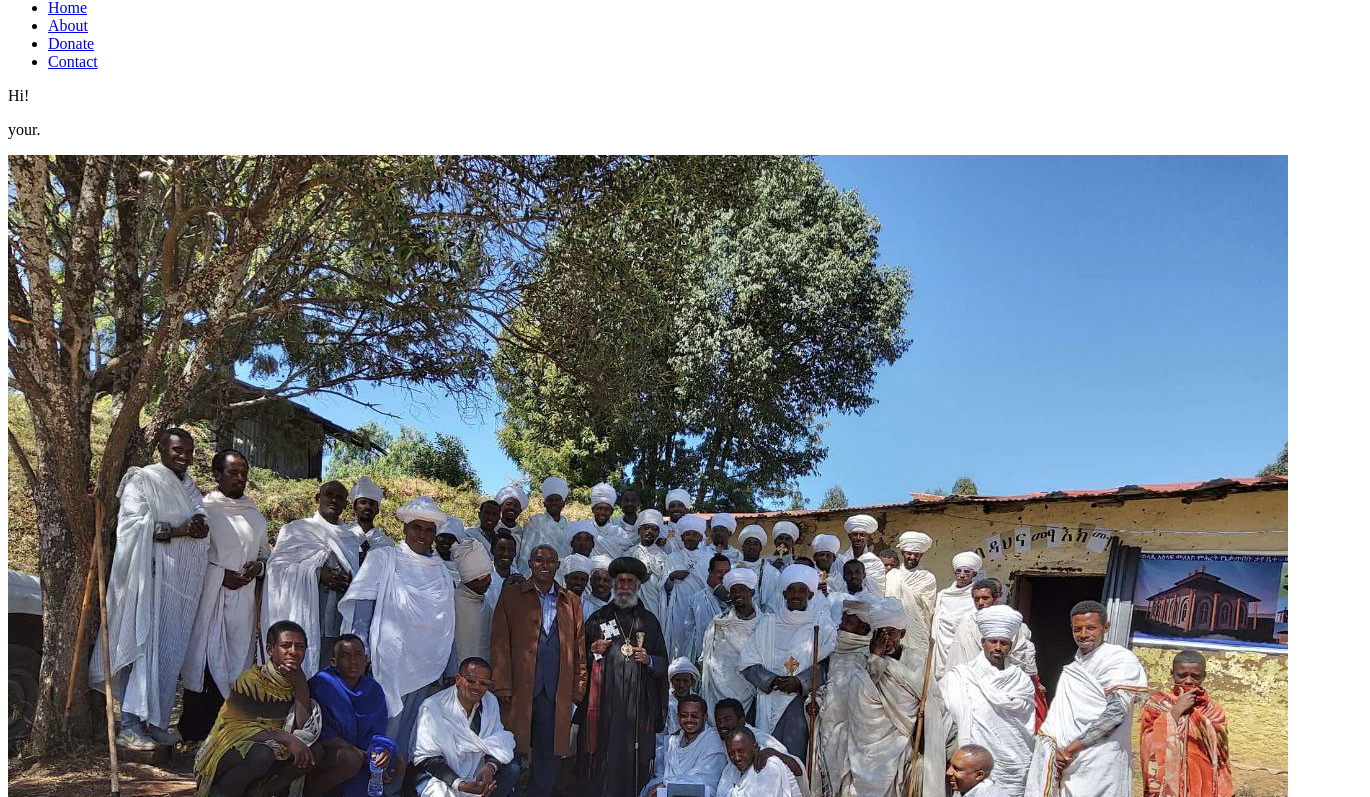
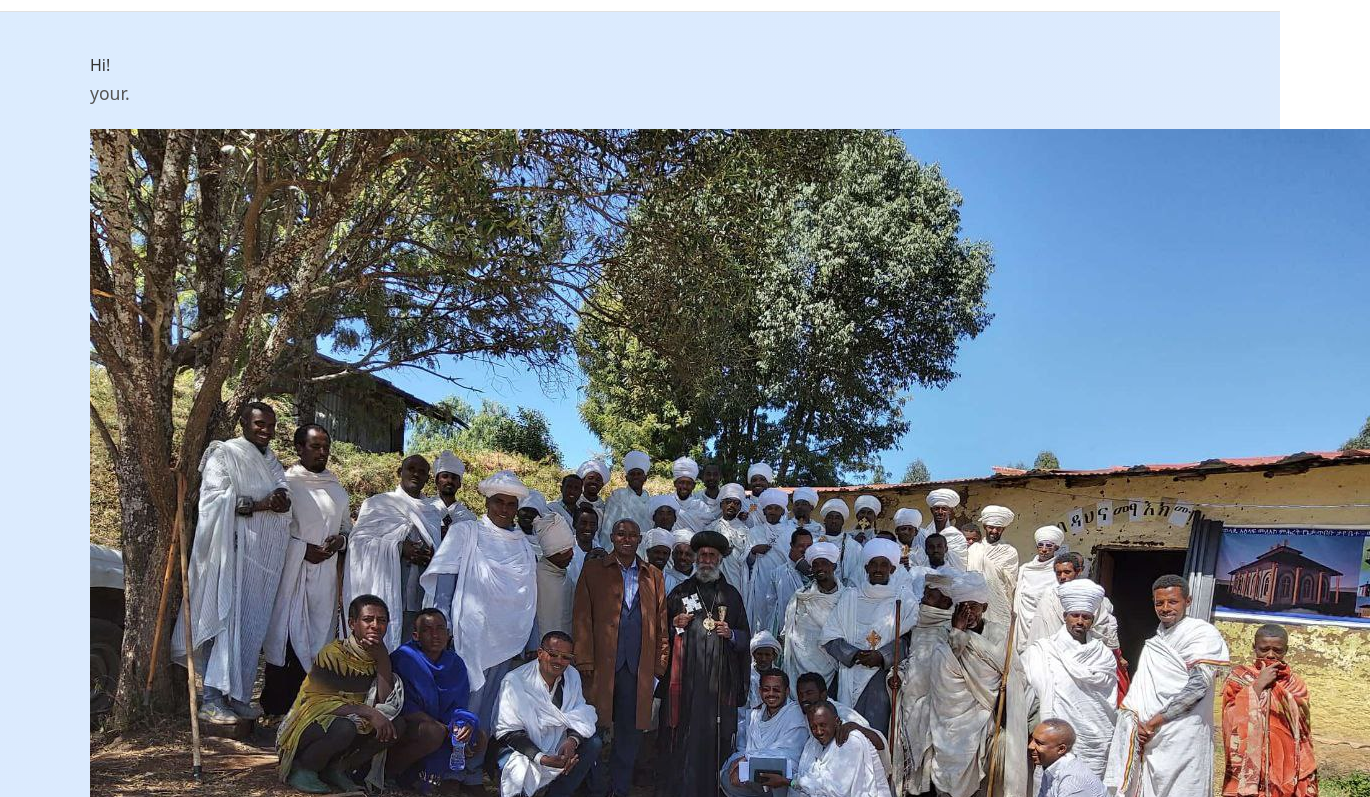
Before and after one commit to tekaz-glitch/Qolo-Temarioch, a plain HTML site: page index.html in a window 1280 px wide. Shown: the part 63-860 px from the top of the page, 1370 px wide, since content can reach past the window. Drawn offline with Linux system fonts and the light colour scheme.

Commit message:
update-css

```diff
--- a/index.html
+++ b/index.html
@@ -5,7 +5,7 @@
     <meta name="viewport" content="width=device-width, initial-scale=1.0" />
     <title>Qolo Temarioch</title>
 
-    <link rel="stylesheet" href="home.css " />
+    <link rel="stylesheet" href="style.css" />
   </head>
   <body>
     <!-- Header -->
```
